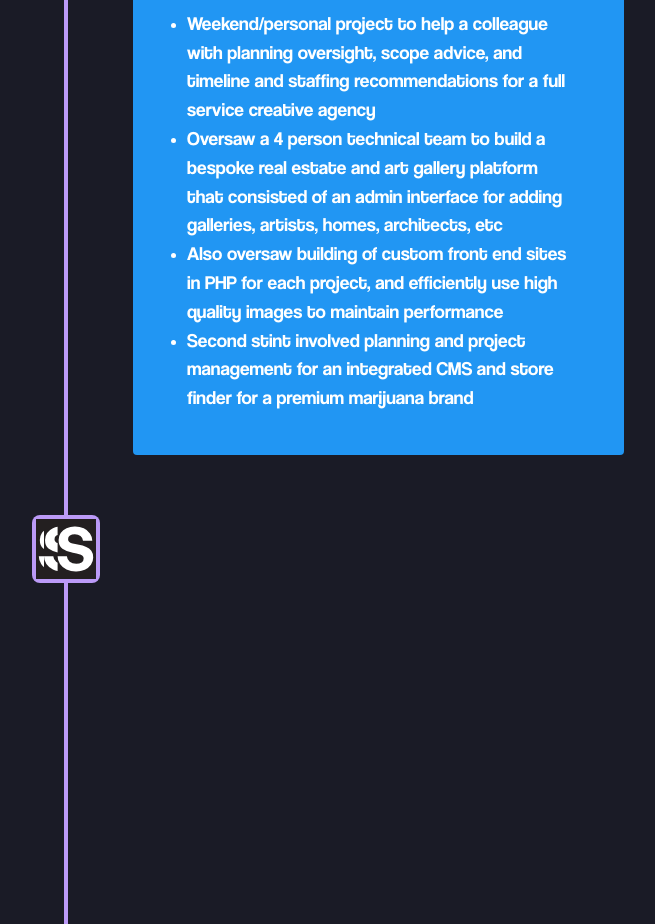
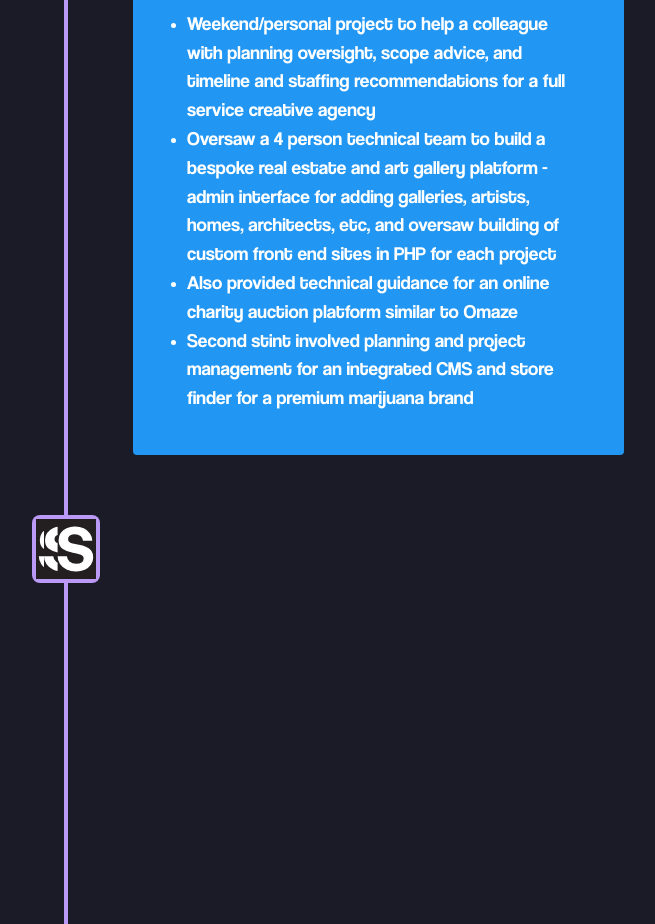
Before and after one commit to TimBek2/timbek2.github.io, a React (Vite) app: page / in a window 1280 px wide. Shown: the part 2200-3124 px from the top of the page, without its empty margins (574-1229 px from the left). Built offline with nearby package versions, Linux system fonts and the light colour scheme.

Commit message:
Tweak experience

```diff
--- a/src/constants/index.ts
+++ b/src/constants/index.ts
@@ -39,8 +39,8 @@ const experiences: Experience[] = [
     date: "Feb 2021 - Feb 2022, Dec 2024 - Mar 2025",
     points: [
       "Weekend/personal project to help a colleague with planning oversight, scope advice, and timeline and staffing recommendations for a full service creative agency",
-      "Oversaw a 4 person technical team to build a bespoke real estate and art gallery platform that consisted of an admin interface for adding galleries, artists, homes, architects, etc",
-      "Also oversaw building of custom front end sites in PHP for each project, and efficiently use high quality images to maintain performance",
+      "Oversaw a 4 person technical team to build a bespoke real estate and art gallery platform - admin interface for adding galleries, artists, homes, architects, etc, and oversaw building of custom front end sites in PHP for each project",
+      "Also provided technical guidance for an online charity auction platform similar to Omaze",
       "Second stint involved planning and project management for an integrated CMS and store finder for a premium marijuana brand"
     ],
   },
```
